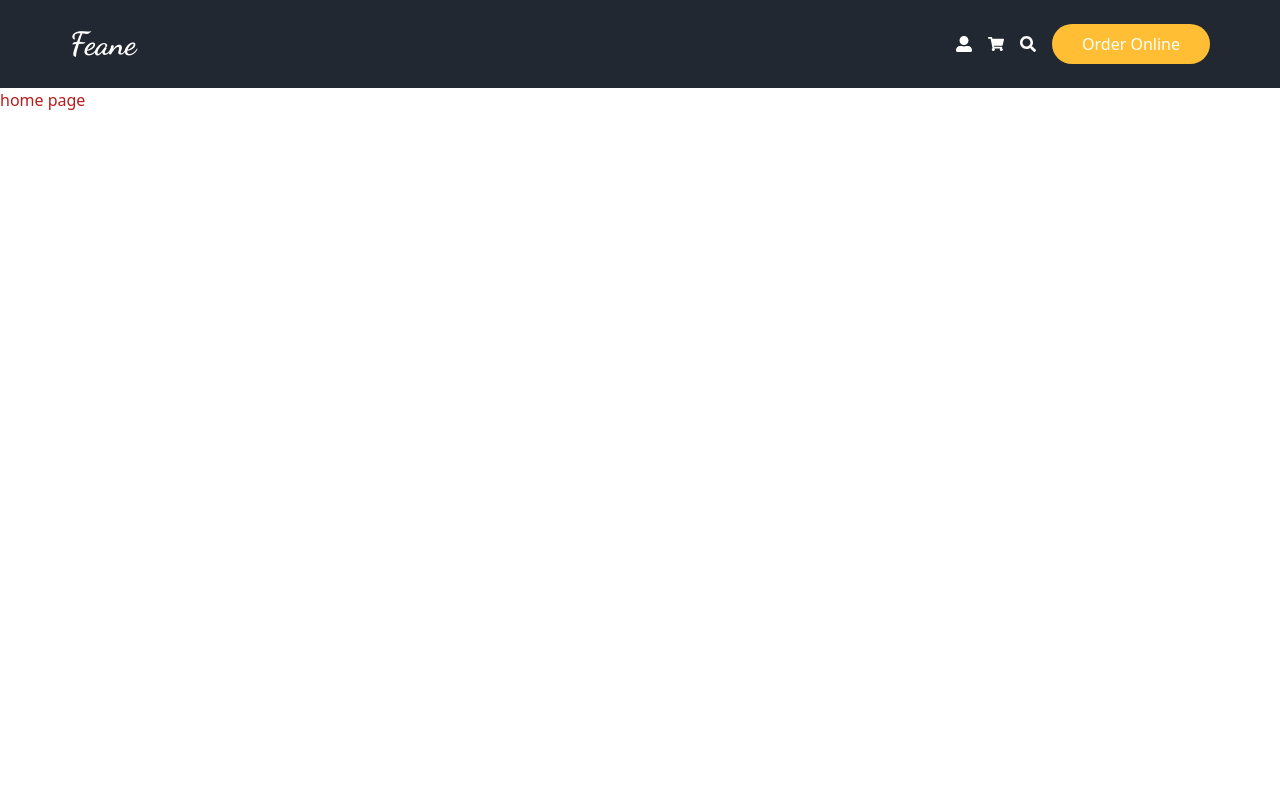
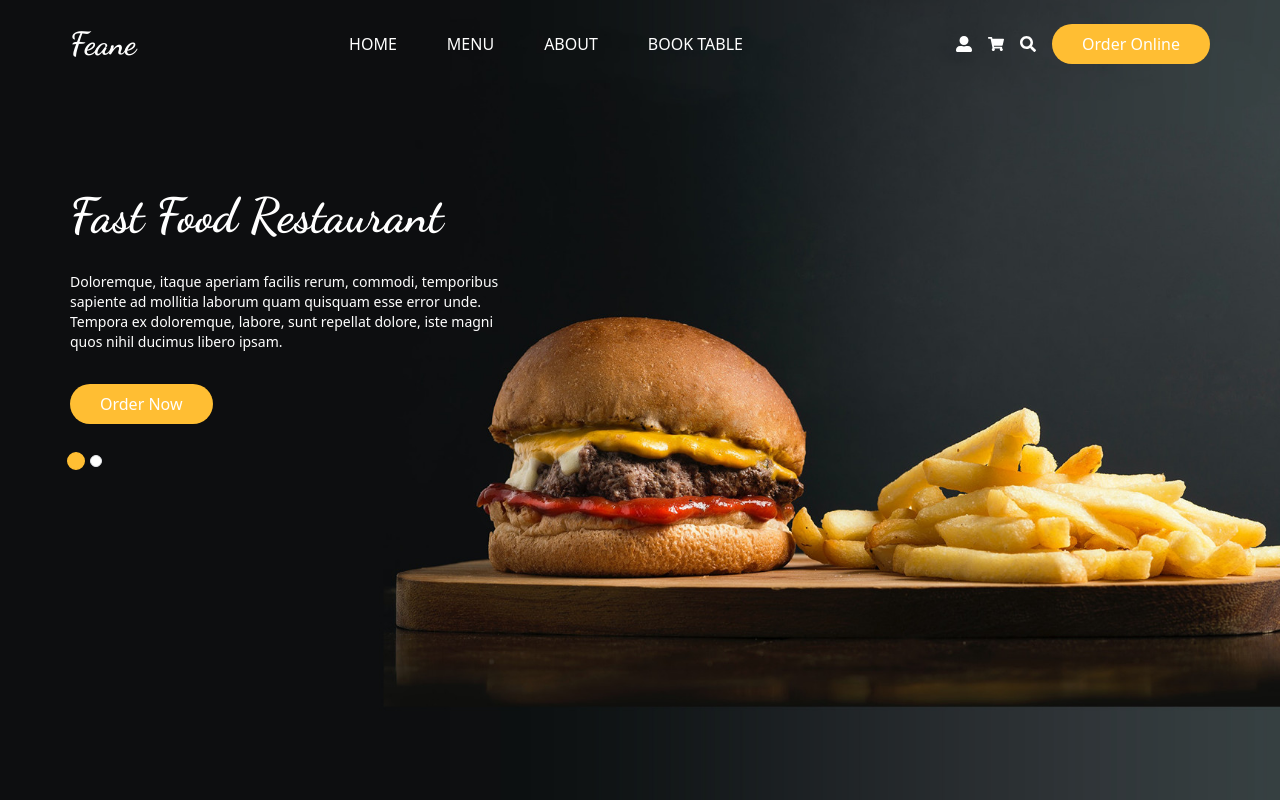
Before and after one commit to btabur/food-project-nextjs, a Next.js app: page / in a window 1280 px wide. Built offline with nearby package versions, Linux system fonts and the light colour scheme.

Commit message:
frontend/made slider

```diff
--- /dev/null
+++ b/components/Carousel.jsx
@@ -0,0 +1,68 @@
+import Image from "next/image";
+import Title from "./ui/Title";
+import Slider from "react-slick";
+
+const Carousel = () => {
+  const settings = {
+    dots: true,
+    infinite: true,
+    speed: 500,
+    slidesToShow: 1,
+    slidesToScroll: 1,
+    arrows: false,
+    autoplay: true,
+    autoplaySpeed: 30000,
+    appendDots: (dots) => (
+      <div>
+        <ul className="container mx-auto w-full text-start">{dots}</ul>
+      </div>
+    ),
+    customPaging: (i) => (
+      <div className="w-3 h-3 border bg-white rounded-full mt-10"></div>
+    ),
+  };
+
+  return (
+    <div className="h-screen w-full -mt-[88px]">
+      <div className="absolute top-0 left-0 w-full h-full">
+        <div className="relative h-full w-full">
+          <Image
+            src="/images/hero-bg.jpg"
+            alt=""
+            layout="fill"
+            objectFit="cover"
+            priority
+          />
+        </div>
+      </div>
+      <Slider {...settings}>
+        <div>
+          <div className="mt-48 container mx-auto  text-white flex flex-col items-start gap-y-8">
+            <Title addClass="text-5xl">Fast Food Restaurant</Title>
+            <p className="text-sm sm:w-2/5 w-full">
+              Doloremque, itaque aperiam facilis rerum, commodi, temporibus
+              sapiente ad mollitia laborum quam quisquam esse error unde.
+              Tempora ex doloremque, labore, sunt repellat dolore, iste magni
+              quos nihil ducimus libero ipsam.
+            </p>
+            <button className="btn-primary">Order Now</button>
+          </div>
+        </div>
+        <div>
+          <div className="mt-48 container mx-auto  text-white flex flex-col items-start gap-y-8">
+            <Title addClass="text-5xl">Fast Food Restaurant</Title>
+            <p className="text-sm sm:w-2/5 w-full">
+              Doloremque, itaque aperiam facilis rerum, commodi, temporibus
+              sapiente ad mollitia laborum quam quisquam esse error unde.
+              Tempora ex doloremque, labore, sunt repellat dolore, iste magni
+              quos nihil ducimus libero ipsam.
+            </p>
+            <button className="btn-primary">Order Now</button>
+          </div>
+        </div>
+      </Slider>
+    </div>
+  );
+};
+
+export default Carousel;
--- a/components/layout/Header.jsx
+++ b/components/layout/Header.jsx
@@ -6,19 +6,20 @@ import { FaSearch } from "react-icons/fa";
 import Seach from "../ui/Seach";
 import { IoMenu } from "react-icons/io5";
 import { IoCloseCircleOutline } from "react-icons/io5";
+import { useRouter } from "next/router";
 
 
 
 const Header = () => {
   const [isSearchModal,setIsSearchModal] = useState(false);
   const [isShowMenu,setIsShowMenu]=useState(false);
+  const router=useRouter()
   return (
-    <header className="h-[5.5rem] bg-secondary ">
+    <header className={`h-[5.5rem] relative z-40 ${router.asPath=="/" ? "bg-transparent" : "bg-secondary "}`}>
       <div className="container mx-auto flex justify-between items-center text-white h-full">
         <Logo />
-        <nav className={`sm:static absolute top-0 right-0
-        grid place-content-center h-full w-full sm:text-white text-black sm:w-auto sm:h-auto
-          sm:bg-transparent bg-white
+        <nav className={`sm:static absolute top-0 left-0 sm:w-auto sm:h-auto w-full h-screen
+         sm:text-white text-black sm:bg-transparent bg-white sm:flex hidden z-50
           ${!isShowMenu && "hidden"} `}>
           <ul className="flex gap-10 sm:flex-row flex-col">
             <li className=" px-[5px] py-[10px] hover:text-primary cursor-pointer">
--- a/package.json
+++ b/package.json
@@ -13,7 +13,9 @@
     "react": "^18",
     "react-dom": "^18",
     "react-icons": "^5.2.1",
-    "react-outside-click-handler": "^1.3.0"
+    "react-outside-click-handler": "^1.3.0",
+    "react-slick": "^0.30.2",
+    "slick-carousel": "^1.8.1"
   },
   "devDependencies": {
     "autoprefixer": "^10.4.19",
--- a/pages/_app.js
+++ b/pages/_app.js
@@ -1,4 +1,8 @@
+import "slick-carousel/slick/slick.css";
+import "slick-carousel/slick/slick-theme.css";
+
 import "../styles/globals.css";
+
 
 export default function App({ Component, pageProps }) {
   return <Component {...pageProps} />;
--- a/pages/home/index.jsx
+++ b/pages/home/index.jsx
@@ -1,10 +1,10 @@
+import Carousel from '@/components/Carousel'
 import React from 'react'
 
 const Index = () => {
   return (
-    <div>
-
-      <h1 className='text-red-700 '>home page</h1>
+    <div >
+      <Carousel/>
     </div>
   )
 }
--- a/styles/globals.css
+++ b/styles/globals.css
@@ -20,3 +20,20 @@ body {
   @apply text-white px-[30px] py-[8px] rounded-3xl bg-primary
   cursor-pointer hover:opacity-75 transition-all;
 }
+
+
+.slick-dots {
+  @apply !flex justify-start w-full;
+}
+
+.slick-dots li {
+  @apply !m-0;
+}
+
+.slick-dots .slick-active div {
+  @apply bg-primary scale-150 border-primary;
+}
+
+.slick-dots div {
+  @apply !m-0 !mt-8;
+}
```
Also changed, not shown: public/images/hero-bg.jpg (added), 1 other file (tests, documents, lock files or other folders).
